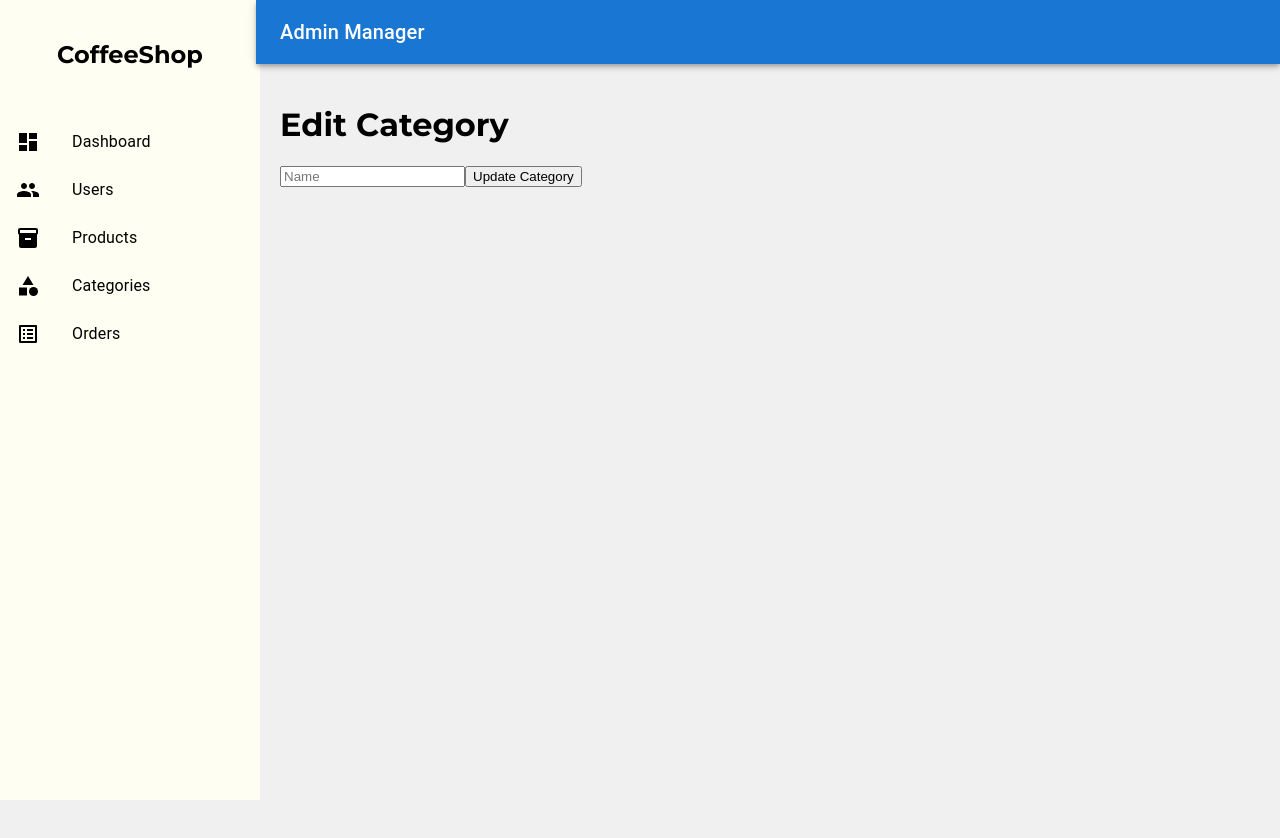
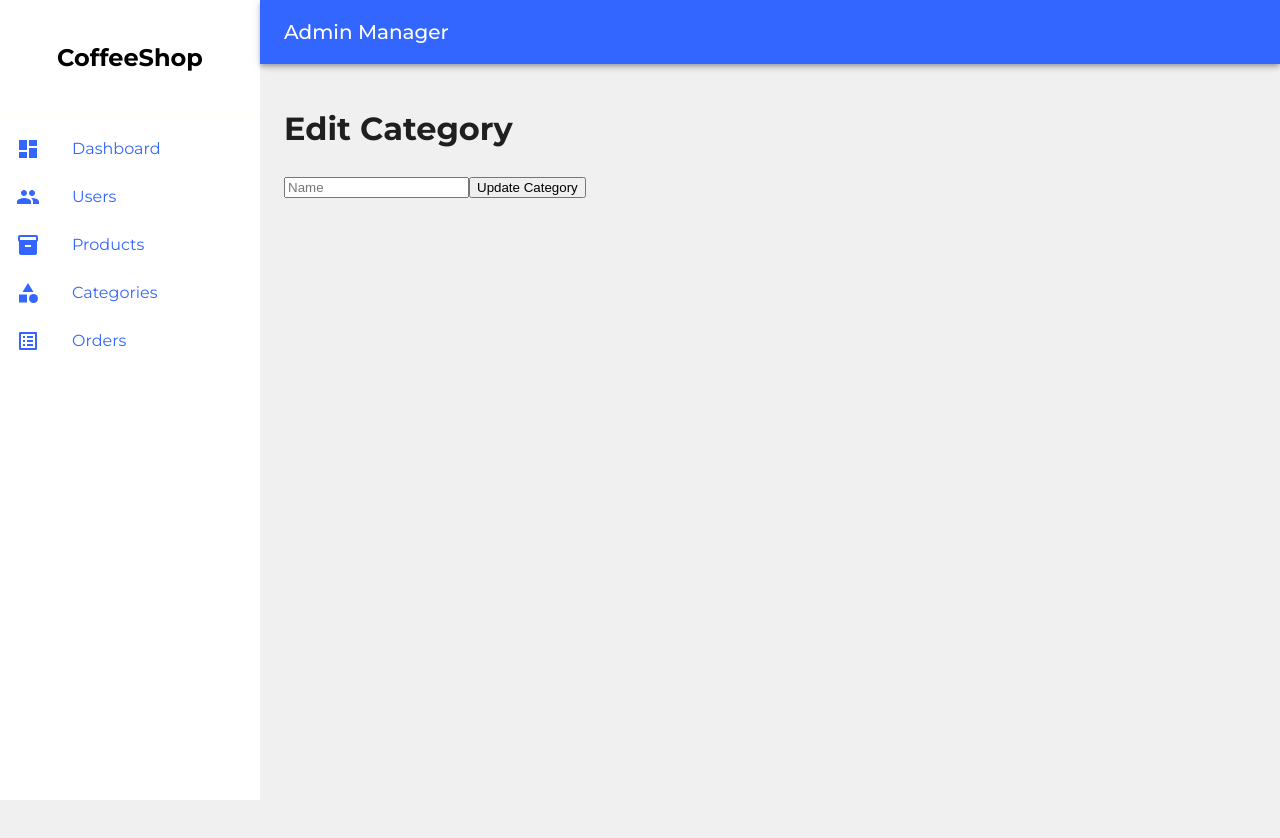
Before and after one commit to nhanvox/CoffeeShop, a React (Create React App) app in the folder admin-manager/: page /edit-category/1 in a window 1280 px wide. Shown: the top 838 px of the page. Built offline with nearby package versions, Linux system fonts and the light colour scheme; no server answers.

Commit message:
update UI web admin

```diff
--- a/admin-manager/src/App.js
+++ b/admin-manager/src/App.js
@@ -1,6 +1,7 @@
 // src/App.js
 import React from 'react';
-import { Container, Box } from '@mui/material';
+import { ThemeProvider, CssBaseline, Container, Box } from '@mui/material';
+import theme from './styles/theme';
 import Header from './components/Header.js';
 import Sidebar from './components/Sidebar.js';
 import AppRouter from './Router.js';
@@ -8,17 +9,20 @@ import './styles/App.css';
 
 const App = () => {
   return (
-    <Box display="flex"sx={{ backgroundColor: '#f0f0f0'}}>
-      <Box width="20%">
+    <ThemeProvider theme={theme}>
+      <CssBaseline />
+      <Box display="flex" sx={{ backgroundColor: '#f0f0f0' }}>
+        <Box >
           <Sidebar />
         </Box>
         <Box width="100%" display="flex" flexDirection="column">
           <Header />
-        <Container sx={{ backgroundColor: '#f0f0f0', minHeight: '100vh',minWidth:'100vh', paddingTop: '20px' }} >
+          <Container sx={{ backgroundColor: '#f0f0f0', minHeight: '100vh', paddingTop: '20px' }} >
             <AppRouter />
           </Container>
         </Box>
       </Box>
+    </ThemeProvider>
   );
 };
 
--- a/admin-manager/src/components/Header.js
+++ b/admin-manager/src/components/Header.js
@@ -4,9 +4,17 @@ import { AppBar, Toolbar, Typography } from '@mui/material';
 
 const Header = () => {
     return (
-        <AppBar position="sticky">
+        <AppBar position="sticky" sx={{ backgroundColor: '#3366ff' }}>
             <Toolbar>
-                <Typography variant="h6">Admin Manager</Typography>
+                <Typography
+                    variant="h6"
+                    sx={{
+                        fontFamily: 'Montserrat, sans-serif',
+                        color: '#fffff' // Đảm bảo rằng văn bản có màu đen để dễ đọc
+                    }}
+                >
+                    Admin Manager
+                </Typography>
             </Toolbar>
         </AppBar>
     );
--- a/admin-manager/src/components/Sidebar.js
+++ b/admin-manager/src/components/Sidebar.js
@@ -1,3 +1,5 @@
+// src/components/Sidebar.js
+
 import React from 'react';
 import { List, ListItem, ListItemText, ListItemIcon, Box } from '@mui/material';
 import { Link, useLocation } from 'react-router-dom';
@@ -18,96 +20,102 @@ const Sidebar = () => {
         <Box
             sx={{
                 height: '100vh',
-                backgroundColor: '#FFFEF2',
+                backgroundColor: '#FFFfff',
                 position: 'sticky',
                 top: 0,
                 width: '260px',
-                color: '#000000'
+                color: '#000000',
+                fontFamily: 'Montserrat, sans-serif'
             }}
         >
             <div style={{ padding: '20px', textAlign: 'center', borderBottom: '1px solid #FFFEF2' }}>
-                <h2 style={{ color: '#000000' }}>CoffeeShop</h2>
+                <h2 style={{ color: '#00000', fontFamily: 'Montserrat, sans-serif' }}>CoffeeShop</h2>
             </div>
-            <List>
+            <List sx={{ fontFamily: 'Montserrat, sans-serif' }}>
                 <ListItem
                     button
                     component={Link}
                     to="/dashboard"
                     sx={{
-                        backgroundColor: isActive('/dashboard') ? '#FF725E' : 'transparent',
-                        '&:hover': { backgroundColor: '#FF725E' },
+                        backgroundColor: isActive('/dashboard') ? '#e4f2fd' : 'transparent',
+                        '&:hover': { backgroundColor: '#e4f2fd' },
                         cursor: 'pointer',
-                        color: '#000000'
+                        color: '#3366ff',
+                        fontFamily: 'Montserrat, sans-serif'
                     }}
                 >
                     <ListItemIcon>
-                        <DashboardIcon sx={{ color: '#000000' }} />
+                        <DashboardIcon sx={{ color: '#3366ff' }} />
                     </ListItemIcon>
-                    <ListItemText primary="Dashboard" />
+                    <ListItemText primary="Dashboard" sx={{ fontFamily: 'Montserrat, sans-serif' }} />
                 </ListItem>
                 <ListItem
                     button
                     component={Link}
                     to="/users"
                     sx={{
-                        backgroundColor: isActive('/users') ? '#FF725E' : 'transparent',
-                        '&:hover': { backgroundColor: '#FF725E' },
+                        backgroundColor: isActive('/users') ? '#e4f2fd' : 'transparent',
+                        '&:hover': { backgroundColor: '#e4f2fd' },
                         cursor: 'pointer',
-                        color: '#000000'
+                        color: '#3366ff',
+                        fontFamily: 'Montserrat, sans-serif'
                     }}
                 >
                     <ListItemIcon>
-                        <GroupIcon sx={{ color: '#000000' }} />
+                        <GroupIcon sx={{ color: '#3366ff' }} />
                     </ListItemIcon>
-                    <ListItemText primary="Users" />
+                    <ListItemText primary="Users" sx={{ fontFamily: 'Montserrat, sans-serif' }} />
                 </ListItem>
                 <ListItem
                     button
                     component={Link}
                     to="/products"
                     sx={{
-                        backgroundColor: isActive('/products') ? '#FF725E' : 'transparent',
-                        '&:hover': { backgroundColor: '#FF725E' },
+                        backgroundColor: isActive('/products') ? '#e4f2fd' : 'transparent',
+                        '&:hover': { backgroundColor: '#e4f2fd' },
                         cursor: 'pointer',
-                        color: '#000000'
+                        color: '#3366ff',
+                        fontFamily: 'Montserrat, sans-serif'
                     }}
                 >
                     <ListItemIcon>
-                        <InventoryIcon sx={{ color: '#000000' }} />
+                        <InventoryIcon sx={{ color: '#3366ff' }} />
                     </ListItemIcon>
-            <ListItemText primary="Products" />
+                    <ListItemText primary="Products" sx={{ fontFamily: 'Montserrat, sans-serif' }} />
                 </ListItem>
                 <ListItem
                     button
                     component={Link}
                     to="/categories"
                     sx={{
-                        backgroundColor: isActive('/categories') ? '#FF725E' : 'transparent',
-                        '&:hover': { backgroundColor: '#FF725E' },
+                        backgroundColor: isActive('/categories') ? '#e4f2fd' : 'transparent',
+                        '&:hover': { backgroundColor: '#e4f2fd' },
                         cursor: 'pointer',
-                        color: '#000000'
+                        color: '#3366ff',
+                        fontFamily: 'Montserrat, sans-serif'
                     }}
                 >
                     <ListItemIcon>
-                        <CategoryIcon sx={{ color: '#000000' }} />
+                        <CategoryIcon sx={{ color: '#3366ff' }} />
                     </ListItemIcon>
-                    <ListItemText primary="Categories" />
+                    <ListItemText primary="Categories" sx={{ fontFamily: 'Montserrat, sans-serif' }} />
                 </ListItem>
                 <ListItem
                     button
                     component={Link}
                     to="/orders"
                     sx={{
-                        backgroundColor: isActive('/orders') ? '#FF725E' : 'transparent',
-                        '&:hover': { backgroundColor: '#FF725E' },
+                        backgroundColor: isActive('/orders') ? '#e4f2fd' : 'transparent',
+                        '&:hover': { backgroundColor: '#e4f2fd' },
                         cursor: 'pointer',
-                        color: '#000000'
+                        color: '#3366ff',
+                        fontFamily: 'Montserrat, sans-serif'
                     }}
                 >
                     <ListItemIcon>
-                        <ListAltIcon sx={{ color: '#000000' }} />
+                        <ListAltIcon sx={{ color: '#3366ff' }} />
                     </ListItemIcon>
-                    <ListItemText primary="Orders" />
+                    <ListItemText primary="Orders" sx={{ fontFamily: 'Montserrat, sans-serif' }} />
                 </ListItem>
             </List>
         </Box>
--- a/admin-manager/src/pages/AddProduct.js
+++ b/admin-manager/src/pages/AddProduct.js
@@ -75,7 +75,7 @@ const AddProduct = () => {
     };
 
     return (
-        <Container maxWidth="lg" sx={{ mt: 5, fontFamily: 'Montserrat, sans-serif' }}>
+        <Container maxWidth="lg" sx={{ mt: 1, fontFamily: 'Montserrat, sans-serif' }}>
             <Paper elevation={3} sx={{ p: 3, fontFamily: 'Montserrat, sans-serif' }}>
                 <Typography variant="h5" component="h1" align="left" sx={{ mb: 3, fontFamily: 'Montserrat, sans-serif', fontWeight: 'bold' }}>
                     Thêm sản phẩm
@@ -203,8 +203,15 @@ const AddProduct = () => {
                         <Button
                             type="submit"
                             variant="contained"
-                            color="primary"
-                            sx={{ width: '150px', fontFamily: 'Montserrat, sans-serif' }}
+                            sx={{
+                                width: '150px',
+                                fontFamily: 'Montserrat, sans-serif',
+                                backgroundColor: '#3366ff', // Màu nền mới
+                                color: '#ffffff', // Màu văn bản
+                                '&:hover': {
+                                    backgroundColor: '#254db3' // Màu nền khi hover
+                                }
+                            }}
                         >
                             Thêm mới
                         </Button>
--- a/admin-manager/src/pages/AddUser.js
+++ b/admin-manager/src/pages/AddUser.js
@@ -72,7 +72,8 @@
                     </FormControl>
                     <FormControl fullWidth margin="normal" sx={{ mb: 2 }}>
                         <TextField
-                                label="Mật khẩu"
+                            label="
+                            Mật khẩu"
                             type="password"
                             value={password}
                             onChange={(e) => setPassword(e.target.value)}
@@ -90,8 +91,15 @@
                         <Button
                             type="submit"
                             variant="contained"
-                                color="primary"
-                                sx={{ width: '150px', fontFamily: 'Montserrat, sans-serif' }}
+                            sx={{
+                                width: '150px',
+                                fontFamily: 'Montserrat, sans-serif',
+                                backgroundColor: '#3366ff', // Màu nền mới
+                                color: '#ffffff', // Màu văn bản
+                                '&:hover': {
+                                    backgroundColor: '#254db3' // Màu nền khi hover
+                                }
+                            }}
                         >
                             Thêm mới
                         </Button>
--- a/admin-manager/src/pages/Categories.js
+++ b/admin-manager/src/pages/Categories.js
@@ -1,4 +1,3 @@
-// src/pages/Categories.js
 import React, { useEffect, useState } from 'react';
 import {
   Button, IconButton, CircularProgress, Dialog, DialogActions,
@@ -82,7 +81,18 @@ const Categories = () => {
     <div style={{ fontFamily: 'Montserrat, sans-serif' }}>
       <h1>Danh sách thể loại</h1>
       <div style={{ display: 'flex', alignItems: 'center', marginBottom: '20px', gap: '20px' }}>
-        <Button sx={{ fontFamily: 'Montserrat, sans-serif' }} variant="contained" color="primary" onClick={() => navigate('/add-category')}>
+        <Button
+          sx={{
+            fontFamily: 'Montserrat, sans-serif',
+            backgroundColor: '#3366ff', // Màu nền mới
+            color: '#ffffff', // Màu văn bản
+            '&:hover': {
+              backgroundColor: '#254db3' // Màu nền khi hover
+            }
+          }}
+          variant="contained"
+          onClick={() => navigate('/add-category')}
+        >
           Thêm thể loại
         </Button>
         <TextField
--- a/admin-manager/src/pages/EditProduct.js
+++ b/admin-manager/src/pages/EditProduct.js
@@ -33,7 +33,7 @@ const EditProduct = () => {
     const [errors, setErrors] = useState({});
 
     useEffect(() => {
-        axios.get(`http://192.168.1.173:3000/products/${id}`)
+        axios.get(`http://192.168.1.121:3000/products/${id}`)
             .then(response => {
                 const product = response.data.product;
                 setName(product.name || '');
@@ -46,7 +46,7 @@ const EditProduct = () => {
             })
             .catch(error => console.error('Error fetching product:', error));
 
-        axios.get('http://192.168.1.173:3000/getallcategory')
+        axios.get('http://192.168.1.121:3000/getallcategory')
             .then(response => {
                 if (response.data && Array.isArray(response.data.categories)) {
                     setCategories(response.data.categories);
@@ -71,7 +71,7 @@ const EditProduct = () => {
         event.preventDefault();
         if (validate()) {
             try {
-                await axios.put(`http://192.168.1.173:3000/products/${id}`, { name, price, description, categoryid, image, isBestSeller, isNewProduct });
+                await axios.put(`http://192.168.1.121:3000/products/${id}`, { name, price, description, categoryid, image, isBestSeller, isNewProduct });
                 alert('Product updated successfully');
                 navigate('/products');
             } catch (error) {
--- a/admin-manager/src/pages/Products.js
+++ b/admin-manager/src/pages/Products.js
@@ -84,7 +84,18 @@ const Products = () => {
                 Danh sách sản phẩm
             </Typography>
             <div style={{ display: 'flex', justifyContent: 'space-between', alignItems: 'center', marginBottom: '20px', fontFamily: 'Montserrat, sans-serif' }}>
-                <Button variant="contained" color="primary" onClick={() => navigate('/add-product')} sx={{ fontFamily: 'Montserrat, sans-serif' }}>
+                <Button
+                    variant="contained"
+                    onClick={() => navigate('/add-product')}
+                    sx={{
+                        fontFamily: 'Montserrat, sans-serif',
+                        backgroundColor: '#3366ff', // Màu nền mới
+                        color: '#ffffff', // Màu văn bản
+                        '&:hover': {
+                            backgroundColor: '#254db3' // Màu nền khi hover
+                        }
+                    }}
+                >
                     Thêm sản phẩm
                 </Button>
                 <div style={{ display: 'flex', gap: '10px', fontFamily: 'Montserrat, sans-serif' }}>
--- a/admin-manager/src/pages/Users.js
+++ b/admin-manager/src/pages/Users.js
@@ -21,8 +21,8 @@ const Users = () => {
   useEffect(() => {
     const fetchUsersAndProfiles = async () => {
       try {
-        const usersResponse = await axios.get('http://192.168.1.173:3000/getallusers');
-        const profilesResponse = await axios.get('http://192.168.1.173:3000/profiles');
+        const usersResponse = await axios.get('http://192.168.1.121:3000/getallusers');
+        const profilesResponse = await axios.get('http://192.168.1.121:3000/profiles');
 
         const profilesArray = profilesResponse.data.profiles || profilesResponse.data; // Adjust according to the actual response structure
         if (!Array.isArray(profilesArray)) {
@@ -61,7 +61,7 @@ const Users = () => {
   };
 
   const handleDelete = () => {
-    axios.delete(`http://192.168.1.173:3000/deleteuser/${userToDelete}`)
+    axios.delete(`http://192.168.1.121:3000/deleteuser/${userToDelete}`)
       .then(response => {
         setUsers(users.filter(user => user._id !== userToDelete));
         setOpenConfirmDialog(false);
@@ -100,7 +100,11 @@ const Users = () => {
         Danh sách người dùng
       </Typography>
       <div style={{ display: 'flex', alignItems: 'center', marginBottom: '20px', gap: '20px' }}>
-        <Button sx={{ fontFamily: 'Montserrat, sans-serif' }} variant="contained" color="primary" onClick={() => navigate('/add-user')}>
+        <Button
+          sx={{ fontFamily: 'Montserrat, sans-serif', backgroundColor: '#3366ff', color: '#ffffff', '&:hover': { backgroundColor: '#254db3' } }}
+          variant="contained"
+          onClick={() => navigate('/add-user')}
+        >
           Thêm người dùng
         </Button>
         <TextField
@@ -128,6 +132,7 @@ const Users = () => {
               <TableCell sx={{ fontFamily: 'Montserrat, sans-serif' }}>Địa chỉ</TableCell>
               <TableCell sx={{ fontFamily: 'Montserrat, sans-serif' }}>Số điện thoại</TableCell>
               <TableCell sx={{ fontFamily: 'Montserrat, sans-serif' }}>Ngày tạo</TableCell>
+              <TableCell sx={{ fontFamily: 'Montserrat, sans-serif' }}>Hành động</TableCell>
             </TableRow>
           </TableHead>
           <TableBody>
@@ -139,6 +144,14 @@ const Users = () => {
                 <TableCell sx={{ fontFamily: 'Montserrat, sans-serif' }}>{user.profile?.address || 'Trống'}</TableCell>
                 <TableCell sx={{ fontFamily: 'Montserrat, sans-serif' }}>{user.profile?.phoneNumber || 'Trống'}</TableCell>
                 <TableCell sx={{ fontFamily: 'Montserrat, sans-serif' }}>{new Date(user.createdAt).toLocaleDateString()}</TableCell>
+                <TableCell sx={{ fontFamily: 'Montserrat, sans-serif', textAlign: 'center' }}>
+                  <IconButton aria-label="edit" onClick={() => handleEdit(user._id)} sx={{ color: '#3366ff' }}>
+                    <Edit />
+                  </IconButton>
+                  <IconButton aria-label="delete" onClick={() => handleDeleteClick(user._id)} sx={{ color: 'red' }}>
+                    <Delete />
+                  </IconButton>
+                </TableCell>
               </TableRow>
             ))}
           </TableBody>
@@ -152,7 +165,7 @@ const Users = () => {
           </DialogContentText>
         </DialogContent>
         <DialogActions>
-          <Button onClick={handleCloseConfirmDialog} sx={{ backgroundColor: 'yellow', color: 'black', fontFamily: 'Montserrat, sans-serif' }}>Chỉnh sửa</Button>
+          <Button onClick={handleCloseConfirmDialog} sx={{ backgroundColor: 'yellow', color: 'black', fontFamily: 'Montserrat, sans-serif' }}>Hủy</Button>
           <Button onClick={handleDelete} sx={{ backgroundColor: 'red', color: 'white', fontFamily: 'Montserrat, sans-serif' }}>Xóa</Button>
         </DialogActions>
       </Dialog>
--- /dev/null
+++ b/admin-manager/src/styles/theme.js
@@ -0,0 +1,10 @@
+// src/styles/theme.js
+import { createTheme } from '@mui/material/styles';
+
+const theme = createTheme({
+  typography: {
+    fontFamily: 'Montserrat, sans-serif',
+  },
+});
+
+export default theme;
```
Lines whose indentation alone changed are shown as unchanged.
